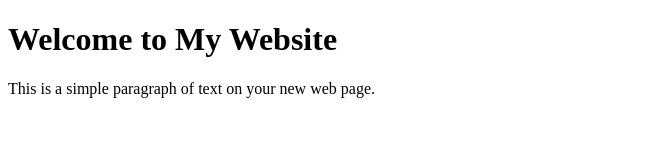
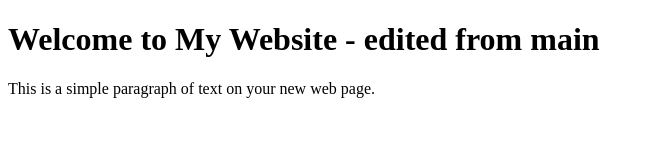
Before and after one commit to tharukwijesuriya/SE, a plain HTML site: page index.html in a window 1280 px wide. Shown: the whole page, without its empty margins (0-654 px from the left). Drawn offline with Linux system fonts and the light colour scheme.

Commit message:
edited from main

```diff
--- a/index.html
+++ b/index.html
@@ -7,7 +7,7 @@
 </head>
 <body>
 
-    <h1>Welcome to My Website</h1>
+    <h1>Welcome to My Website - edited from main</h1>
     <p>This is a simple paragraph of text on your new web page.</p>
 
 </body>
```
